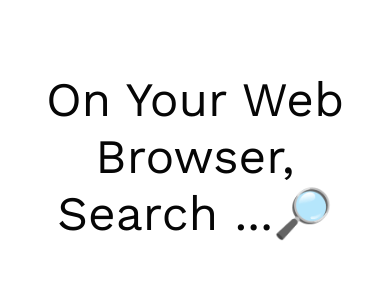
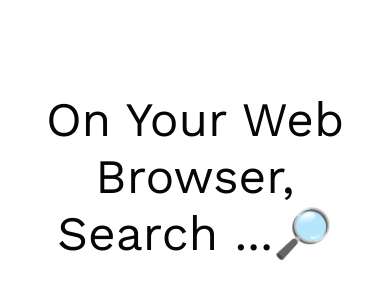
Before and after one commit to DataMan7/watoto-na-codi-intro, a website: page index.html in a window 390 px wide. Shown: the part 146-446 px from the top of the page. Drawn offline with nearby package versions, Linux system fonts and the light colour scheme.

Commit message:
Update style.css

```diff
--- a/style/style.css
+++ b/style/style.css
@@ -1,5 +1,6 @@
 html {
   box-sizing: border-box;
+  width: 100%;
 }
 
 body {
@@ -300,12 +301,12 @@ body {
 }
 @media screen and (max-width: 768px) {
   body {
-    font-size: 14px; /* Smaller font size for screens less than 768px wide (typical tablets) */
+    padding: 20px;
   }
 }
 
 @media screen and (max-width: 480px) {
   body {
-    font-size: 12px; /* Even smaller font size for screens less than 480px wide (typical smartphones) */
+    font-size: 14px; /* Even smaller font size for screens less than 480px wide (typical smartphones) */
   }
 }
```
